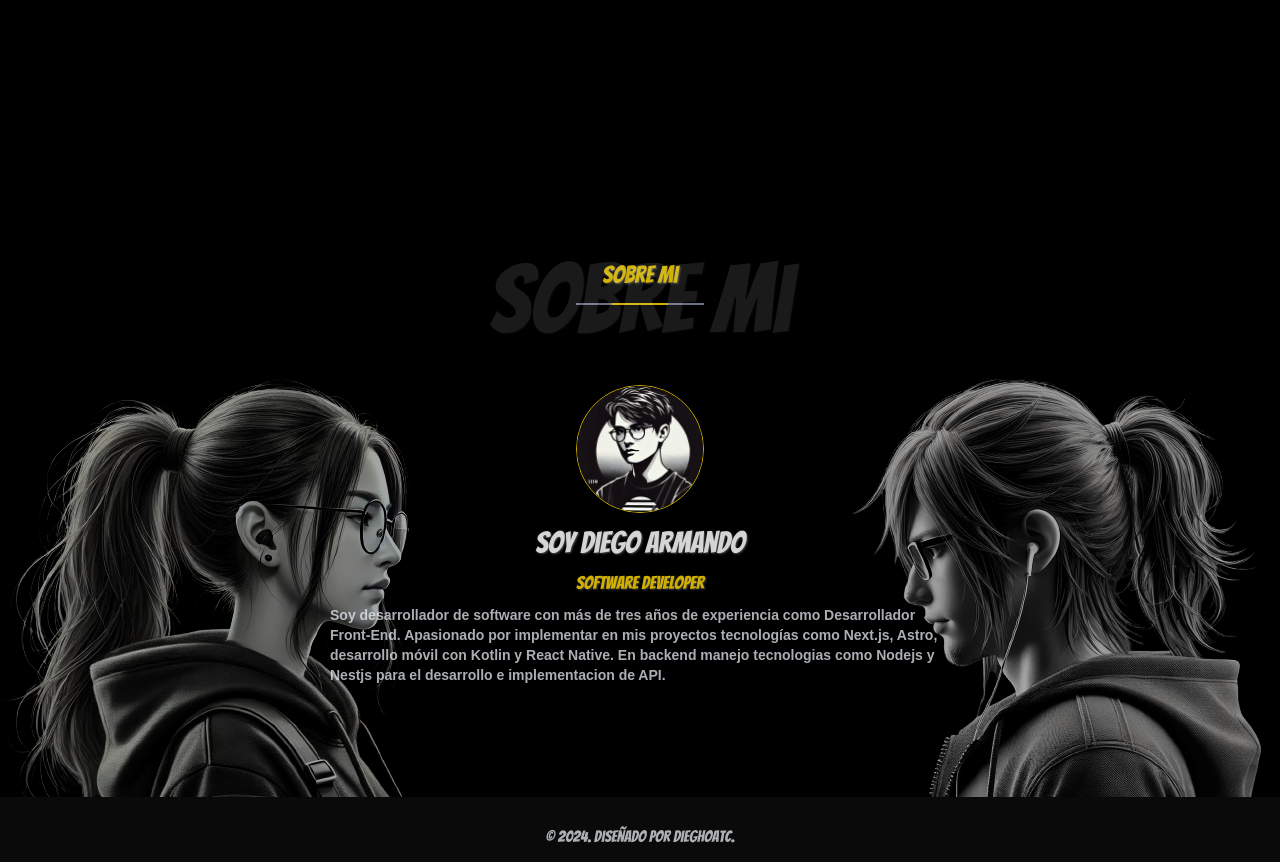
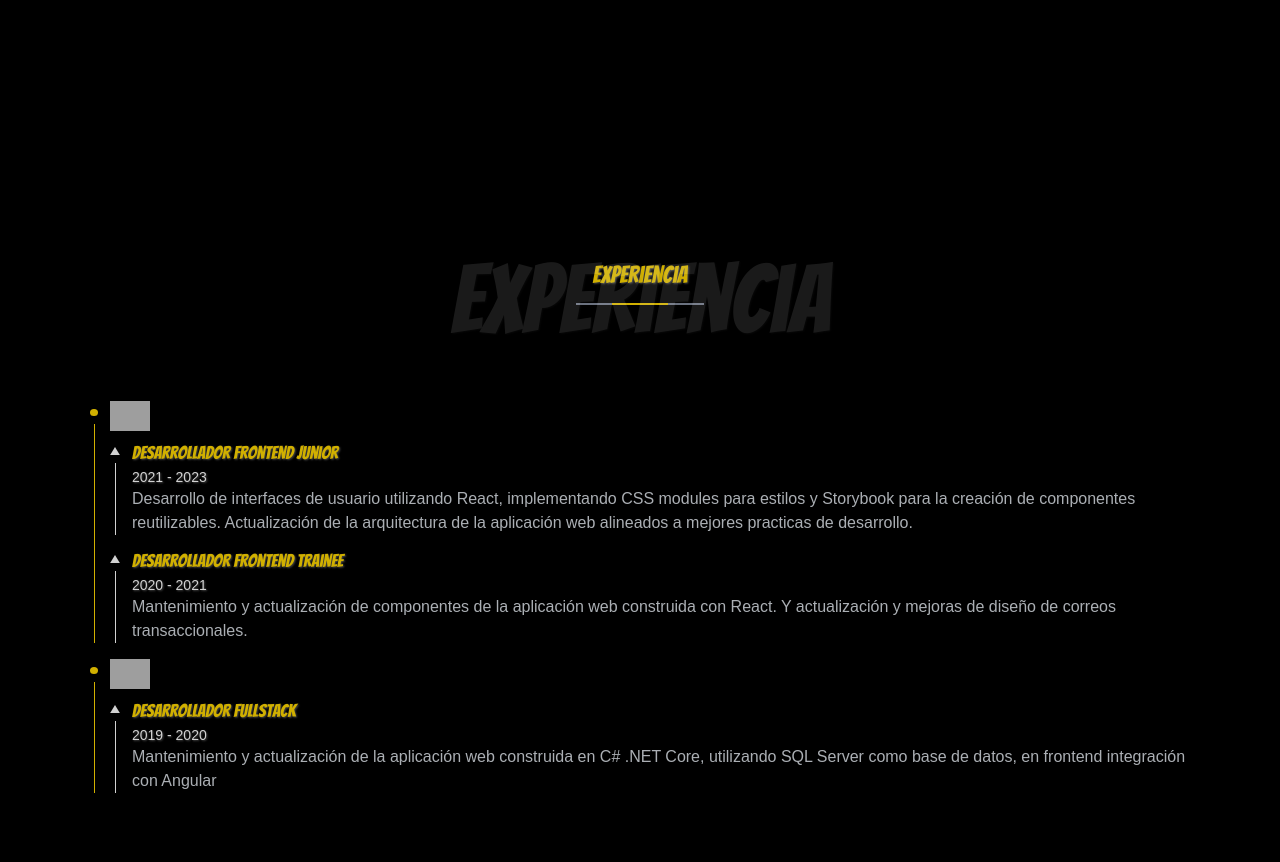
Before and after one commit to Dieghoatc/dieghoatc_website, an Astro site: page / in a window 1280 px wide. Shown: the part 1537-2399 px from the top of the page. Built offline with nearby package versions, Linux system fonts and the light colour scheme; Astro itself is replaced by a stand-in of ours; grey boxes are pictures that could not be loaded.

Commit message:
fix: add experience section

```diff
--- a/src/components/main/Main.astro
+++ b/src/components/main/Main.astro
@@ -2,10 +2,12 @@
 import AboutMe from "./components/aboutme/AboutMe.astro";
 import Portfolio from "./components/portfolio/Portfolio.astro";
 import Services from "./components/servicesweb/Servicesweb.astro";
+import Experience from "./components/experience/Experience.astro";
 ---
 
 <main class="flex flex-col justify-center items-center">
   <Services />
   <Portfolio />
+  <Experience />
   <AboutMe />
 </main>
--- a/src/components/main/components/experience/Experience.astro
+++ b/src/components/main/components/experience/Experience.astro
@@ -1,15 +1,13 @@
 ---
 import Title from "../Title.astro";
 import TimeLineSection from "./components/TimeLineSection.astro";
-import R5Logo from "../../../../assets/portfolio/r5logo.svg";
-import CuboLogo from "../../../../assets/portfolio/gcubo-logo.png";
 
 import { type Experience } from "./components/timelineType";
 
 const experience: Experience[] = [
   {
     company: "Grupo R5",
-    logo: R5Logo.src,
+    logo: "R5Logo.src",
     link: "https://www.grupor5.com",
     positions: [
       {
@@ -28,7 +26,7 @@ const experience: Experience[] = [
   },
   {
     company: "Grupo Cubo",
-    logo: CuboLogo.src,
+    logo: "CuboLogo.src",
     link: "https://www.grupo-cubo.com/indexEN.html",
     positions: [
       {
```
